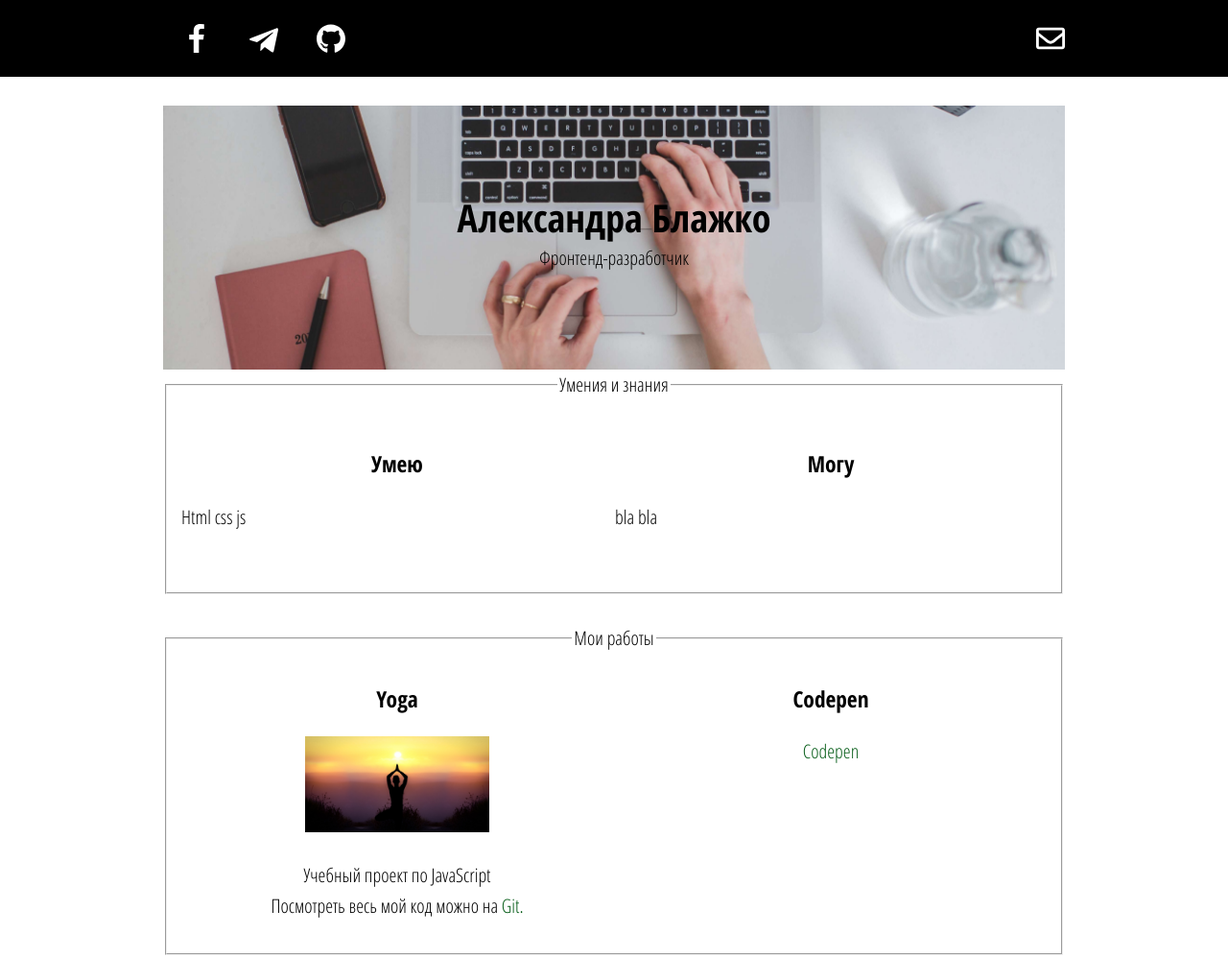
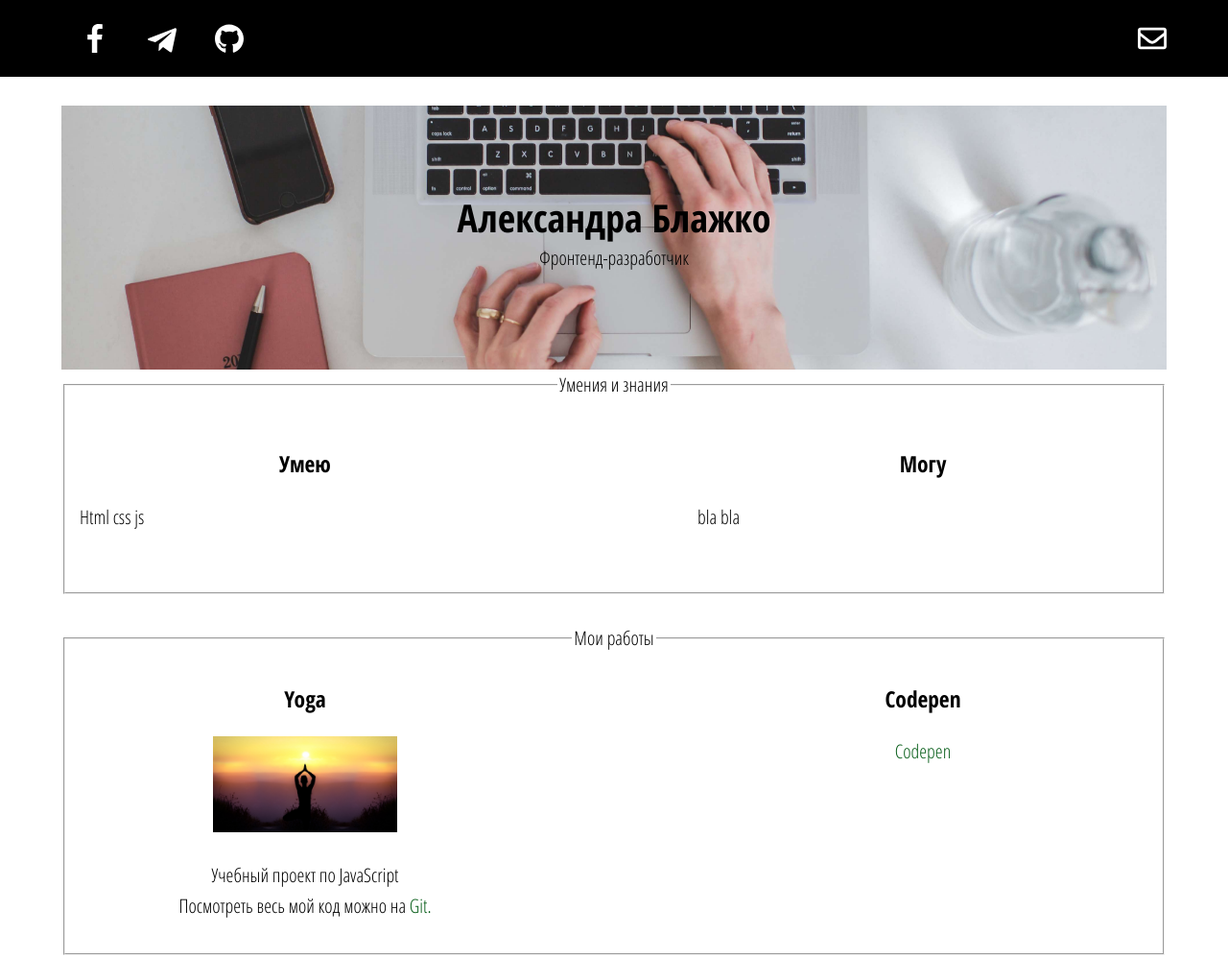
Before and after one commit to Alexandra-Blazhko/Alexandra-Blazhko.github.io, a plain HTML site: page index.html in a window 1280 px wide. Shown: the top 998 px of the page at 96% size. Drawn offline with Linux system fonts and the light colour scheme.

Commit message:
Width 100%

```diff
--- a/css/style.css
+++ b/css/style.css
@@ -71,12 +71,15 @@ input[type="radio"].visually-hidden {
 .header_navigation-wrapper .container {
     display: flex;
     justify-content: space-between;
+
+    background-color: #000000;
 }
 
 .container {
-    width: 940px;
+    width: 90%;
     margin: 0 auto;
     padding: 0 10px;
+
 }
 
 .header_navigation a {
@@ -104,8 +107,6 @@ input[type="radio"].visually-hidden {
     width: 30px;
     height: 30px;
     padding: 10px;
-
-    background-color: #000000;
 }
 
 .header_navigation .email {
@@ -156,115 +157,8 @@ input[type="radio"].visually-hidden {
     padding-bottom: 100px;
 }
 
-/*.modal {
-    position: absolute;
-    -webkit-transform-style: preserve-3d;
-    top: 50%;
-    left: 50%;
-    -webkit-transform: translate(-50%, -50%);
-    width: 940px;
-    height: 50%;
-
-    position: fixed;
-
-    color: #000000;
-
-    background-color: #73d35b;
-    overflow: hidden;
-    transition: visibility 1s, z-index 1s, box-shadow 0.3s;
-    z-index: -1;
-    box-shadow:  0 30px 50px  rgba(0, 0, 0, 0.5);
-    transition: opacity 200ms ease-in; /* анимация перехода */
-
-
-/*
-.btn-modal-open {
-    display: inline-block;
-    position: absolute;
-        content: "";
-        width: 140px;
-        height: 30px;
-        padding: 0 10px;
-        margin-left: -80px;
-
-        color: #ffffff;
-        background-color: #73d35b;
-
-        transition: all 300ms ease;
-
-}
-
-.btn-modal-open a {
-    margin: 0;
-    padding: 0;
-
-    color: #ffffff;
-    text-decoration: none;
-}
-
-.btn-modal-open:hover,
-.btn-modal-open:focus {
-
-    background-color: #25756a;
-    color: #ffffff;
-    box-shadow:none;
-} */
-
-/*.modal-about {
-    top: 120px;
-    left: 50%;
-
-    width: 920px;
-    margin-left: -470px;
-    padding: 0 10px;
-}*/
-
-/*.modal-close a {
-    margin: 0;
-    padding: 0;
-}
-
-.modal-close {
-    position: absolute;
-    top: 20px;
-    right: 20px;
-    width: 25px;
-    height: 25px;
-
-    font-size: 0;
-    border: 0;
-
-    cursor: pointer;
-}
-
-.modal-close::before,
-.modal-close::after {
-    content: "";
-
-    position: absolute;
-    top: 10px;
-    left: 2px;
-
-    width: 22px;
-    height: 3px;
-
-    background-color: #ffffff;
-}
-
-.modal-close::before {
-    transform: rotate(45deg);
-}
-
-.modal-close::after {
-    transform: rotate(-45deg);
-}
-
-.modal:target {
-    opacity: 1;
-    pointer-events: auto;
-} */
-
 .skills {
+    width: 100%;
     margin-bottom: 30px;
 }
 
@@ -278,7 +172,7 @@ input[type="radio"].visually-hidden {
 }
 
 .skills-item {
-    width: 450px;
+    width: 470px;
 }
 
 legend {
@@ -312,7 +206,7 @@ legend {
 }
 
 .portfolio-list_item {
-    width: 450px;
+    width: 470px;
 }
 
 .portfolio-list_title h3 {
```
